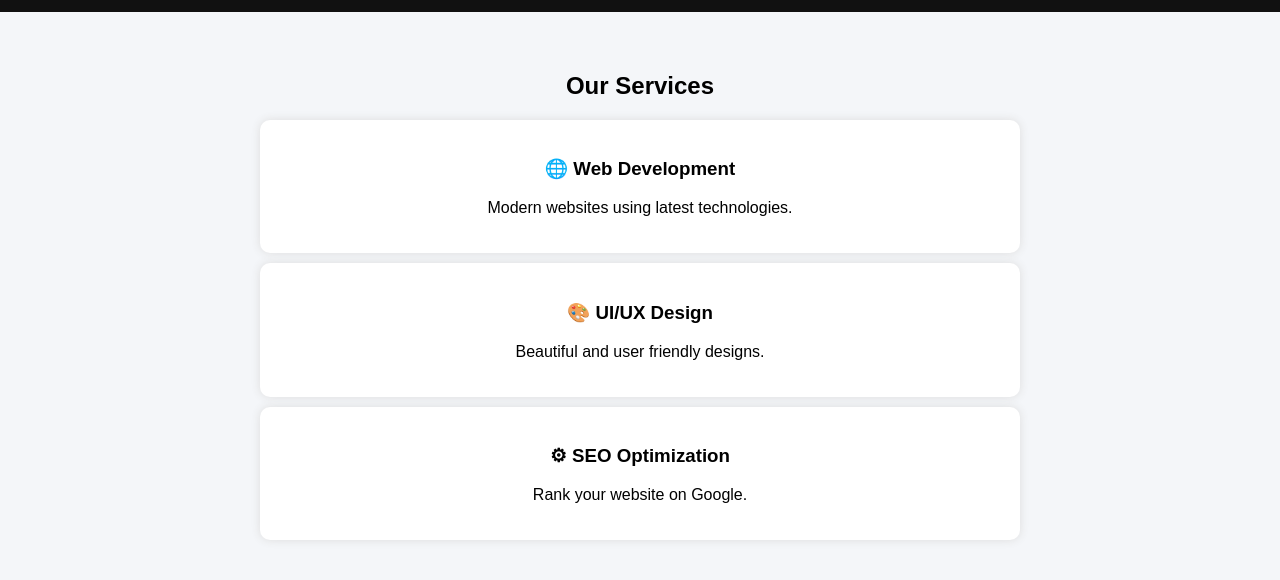
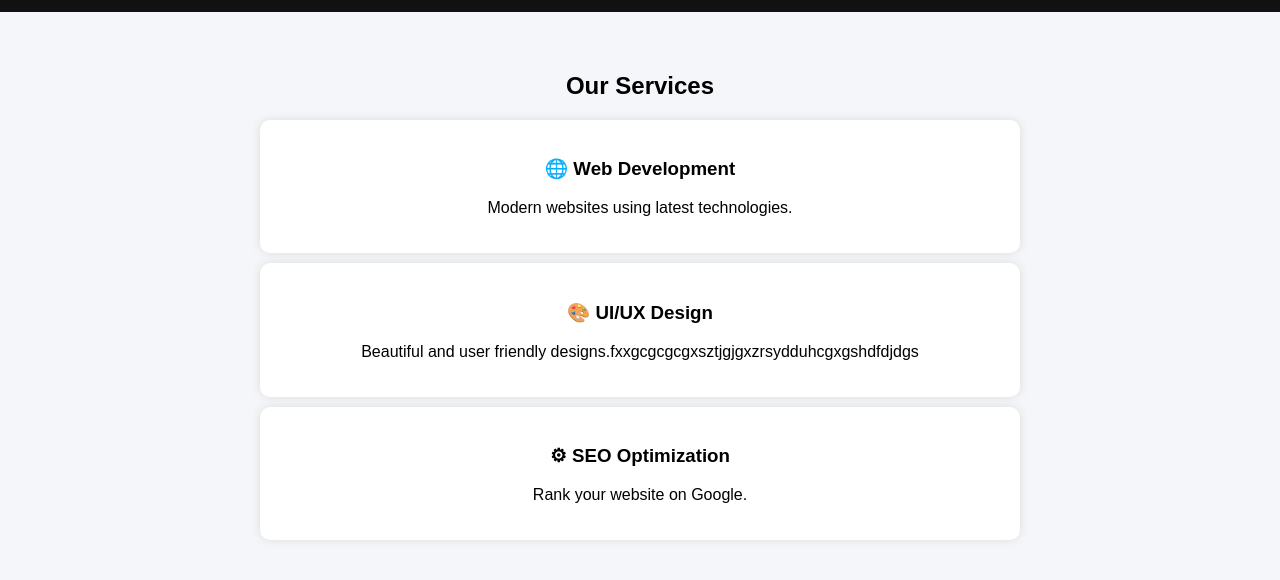
Before and after one commit to Abdullah-web21/myza, a plain HTML site: page services.html in a window 1280 px wide. Shown: the part 86-666 px from the top of the page. Drawn offline with Linux system fonts and the light colour scheme.

Commit message:
Update services.html

```diff
--- a/services.html
+++ b/services.html
@@ -26,7 +26,7 @@
 
     <div class="service-box">
         <h3>🎨 UI/UX Design</h3>
-        <p>Beautiful and user friendly designs.</p>
+        <p>Beautiful and user friendly designs.fxxgcgcgcgxsztjgjgxzrsydduhcgxgshdfdjdgs</p>
     </div>
 
     <div class="service-box">
```
